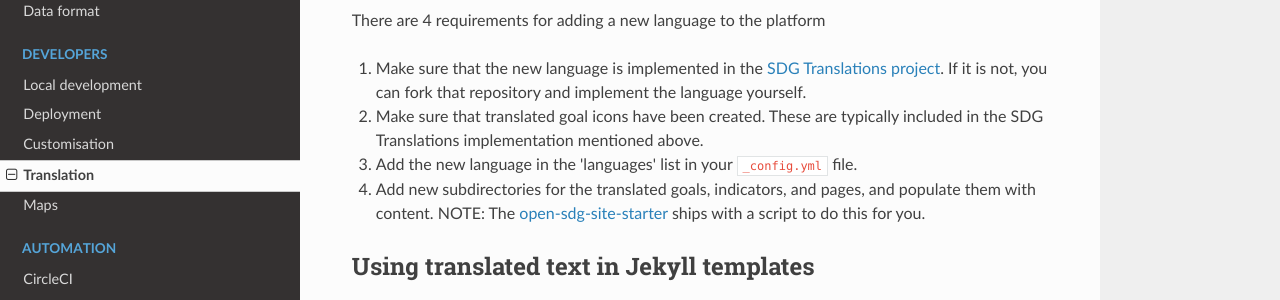
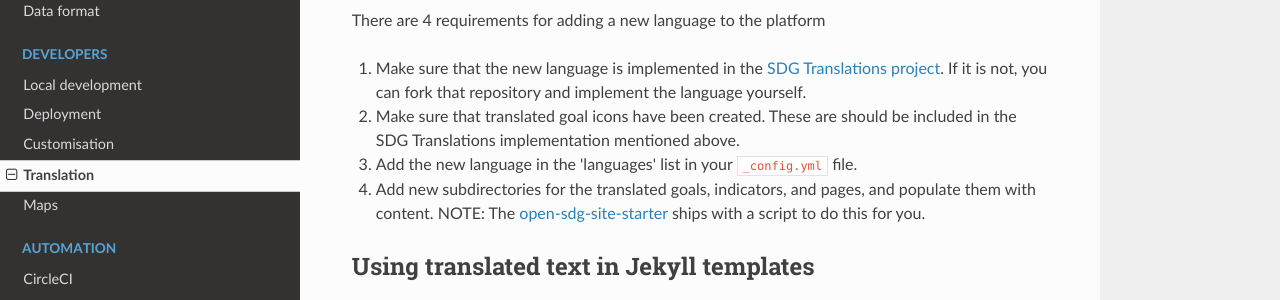
Before and after one commit to open-sdg/open-sdg, an MkDocs documentation site: the page built from docs/translation.md, in a window 1280 px wide and 900 px high, scrolled down 568 px. Shown: the part 151-451 px from the top of the window. Built offline with MkDocs 1.6.1, drawn with Linux system fonts in a browser that asks for light colours; nearby versions of some CDN libraries; old or Windows-style settings are respelled for this version of MkDocs.

Commit message:
Docs correction

```diff
--- a/docs/translation.md
+++ b/docs/translation.md
@@ -22,7 +22,7 @@ Note that the [open-sdg-site-starter](https://github.com/open-sdg/open-sdg-site-
 There are 4 requirements for adding a new language to the platform
 
 1. Make sure that the new language is implemented in the [SDG Translations project](https://open-sdg.github.io/sdg-translations). If it is not, you can fork that repository and implement the language yourself.
-2. Make sure that translated goal icons have been created. These are typically included in the SDG Translations implementation mentioned above.
+2. Make sure that translated goal icons have been created. These are should be included in the SDG Translations implementation mentioned above.
 3. Add the new language in the 'languages' list in your `_config.yml` file.
 4. Add new subdirectories for the translated goals, indicators, and pages, and populate them with content. NOTE: The [open-sdg-site-starter](https://github.com/open-sdg/open-sdg-site-starter) ships with a script to do this for you.
 
```
